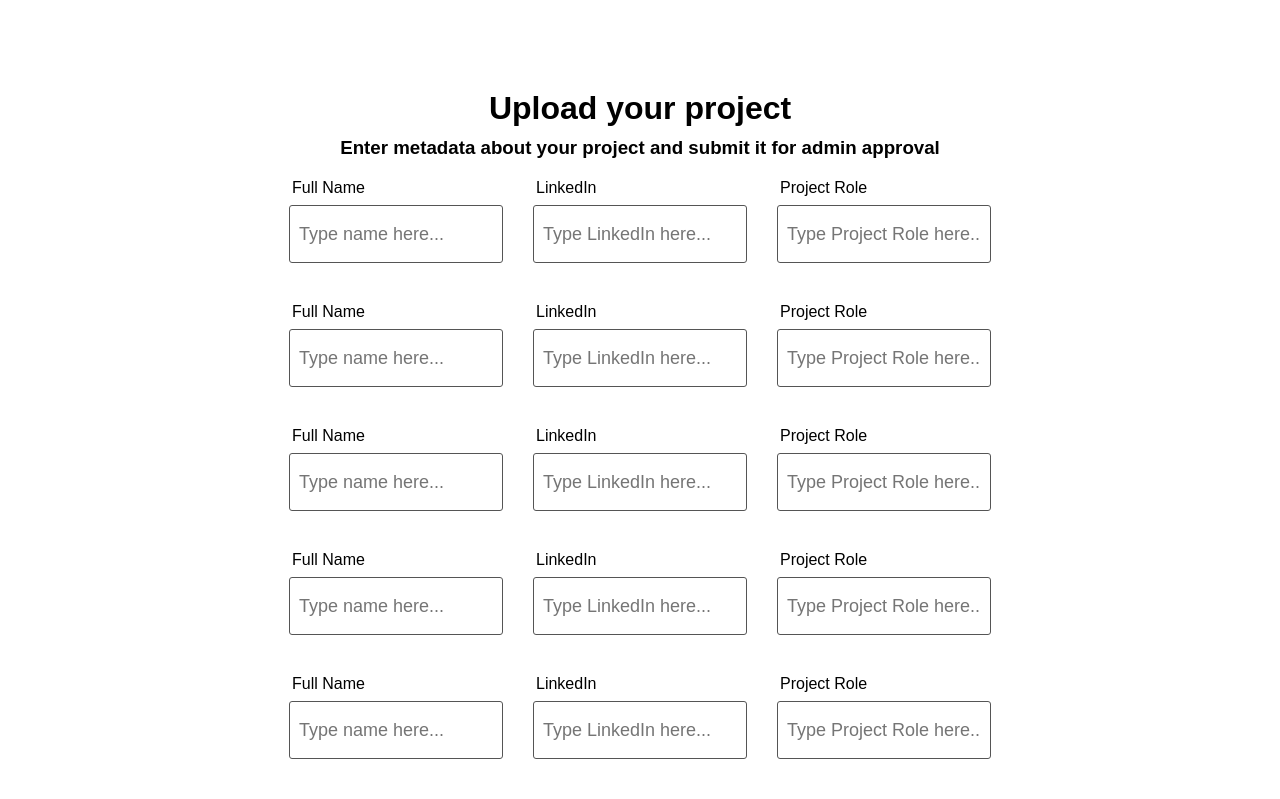
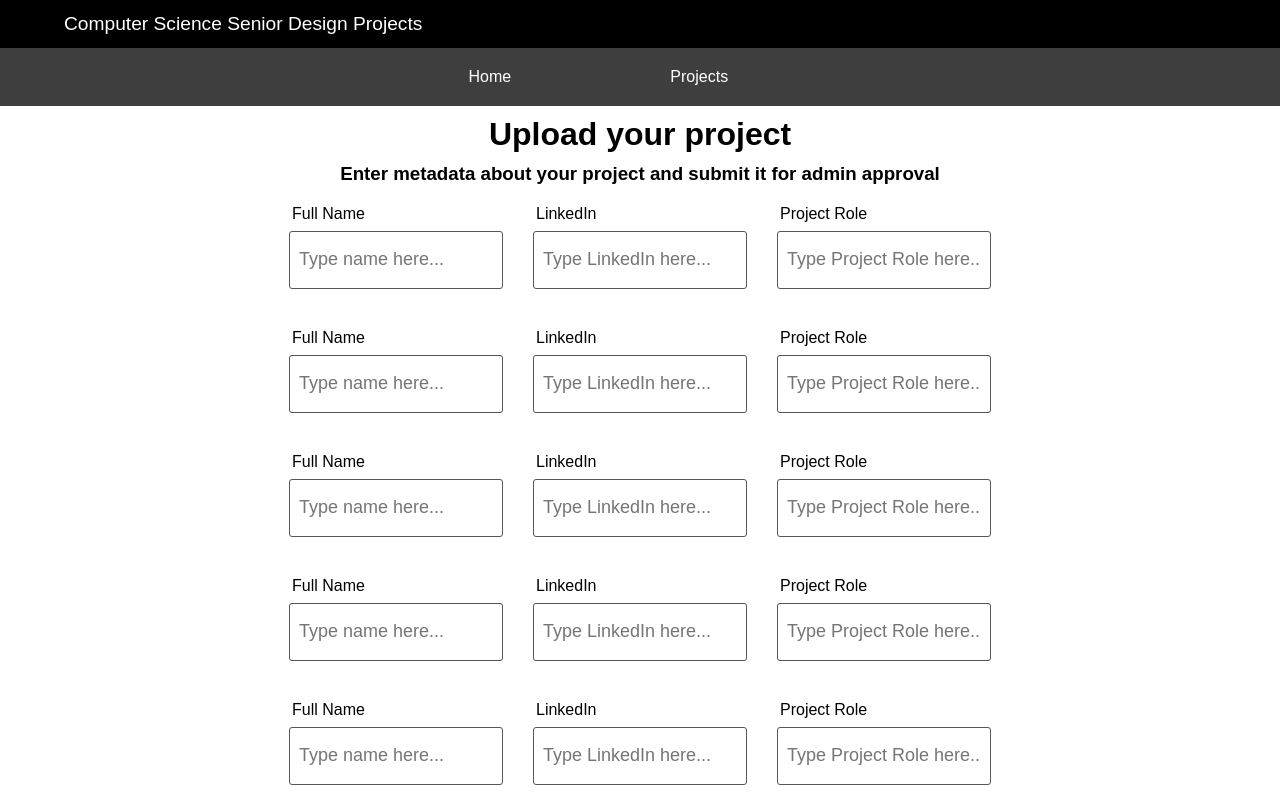
Before and after one commit to sopgeo/Senior-Design-Rising-Server-Project, a React (Create React App) app in the folder frontend/: page /upload in a window 1280 px wide. Shown: the top 799 px of the page. Built offline with nearby package versions, Linux system fonts and the light colour scheme.

Commit message:
added header to home page and upload page

```diff
--- a/frontend/src/App.js
+++ b/frontend/src/App.js
@@ -6,6 +6,7 @@ import Project from './pages/Project';
 import Search from './pages/Search';
 import Login from './components/Login';
 import GroupManagment from './pages/GroupManagement.js';
+
 
 import { BrowserRouter, Routes, Route } from "react-router-dom";
 
--- a/frontend/src/components/Home.js
+++ b/frontend/src/components/Home.js
@@ -1,9 +1,11 @@
 import React from "react";
 import "../css/Home.css";
+import Header from './GenericHeader.js'
 
 function Home() {
   return (
     <div className="home-page">
+      <Header/>
       {/* header! */}
       <div className="header">
         <div className="header-logo">
--- a/frontend/src/components/Upload.js
+++ b/frontend/src/components/Upload.js
@@ -2,7 +2,7 @@
 import "../css/Upload.css";
 import React, { useState } from "react";
 import { useDropzone } from 'react-dropzone'
-
+import Header from './GenericHeader.js'
 import TagsInput from "../components/TagsInput"
 
 function Upload() {
@@ -41,6 +41,7 @@ function Upload() {
 
   return (
       <div className="upload-page">
+        <Header/>
         <script src="../Pages/UploadPage.js"></script>
         <link rel="stylesheet" href="https://cdnjs.cloudflare.com/ajax/libs/font-awesome/6.5.2/css/all.min.css" integrity="sha512-SnH5WK+bZxgPHs44uWIX+LLJAJ9/2PkPKZ5QiAj6Ta86w+fsb2TkcmfRyVX3pBnMFcV7oQPJkl9QevSCWr3W6A==" crossorigin="anonymous" referrerpolicy="no-referrer" />
         {/* <FileUploader handleChange = {handleChange} name="file" types={fileTypes} /> */}
--- a/frontend/src/css/GenericHeader.css
+++ b/frontend/src/css/GenericHeader.css
@@ -7,6 +7,7 @@
     padding-bottom: 1%;
     padding-left: 5%;
     font-size: larger;
+    width: 100vw;
 }
 
 .background {
--- a/frontend/src/css/Upload.css
+++ b/frontend/src/css/Upload.css
@@ -6,12 +6,11 @@
 }
 
 .upload-page {
-    margin: 5rem;
     display: flex;
+    /* margin: 5rem; */
     align-items: center;
-    justify-content: center;
     flex-direction: column;
-    /* min-height: 100vh; */
+
 }
 
 .upload-header h1, .upload-header h2{
```
Also changed, not shown: frontend/package.json (+6 -19 lines), 1 other file (tests, documents, lock files or other folders).
